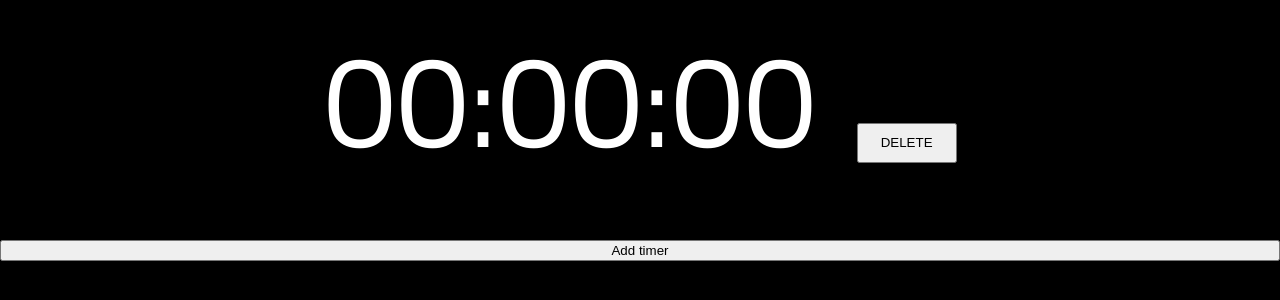
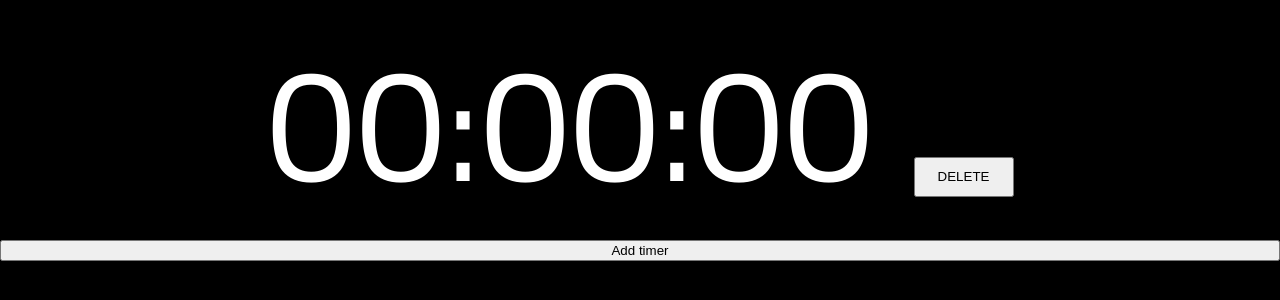
Before and after one commit to tchapeaux/improv-tryptique-timers, a React (Create React App) app: page / in a window 1280 px wide. Both pictures are taken after a click on the button "Add timer". Shown: the top 300 px of the page. Built offline with nearby package versions, Linux system fonts and the light colour scheme.

Commit message:
Minor styling

```diff
--- a/src/App.css
+++ b/src/App.css
@@ -27,14 +27,5 @@ body {
 }
 
 .timer-time {
-  font-size: 5em;
+  font-size: 20vh;
 }
-
-@keyframes App-logo-spin {
-  from {
-    transform: rotate(0deg);
-  }
-  to {
-    transform: rotate(360deg);
-  }
-}
```
